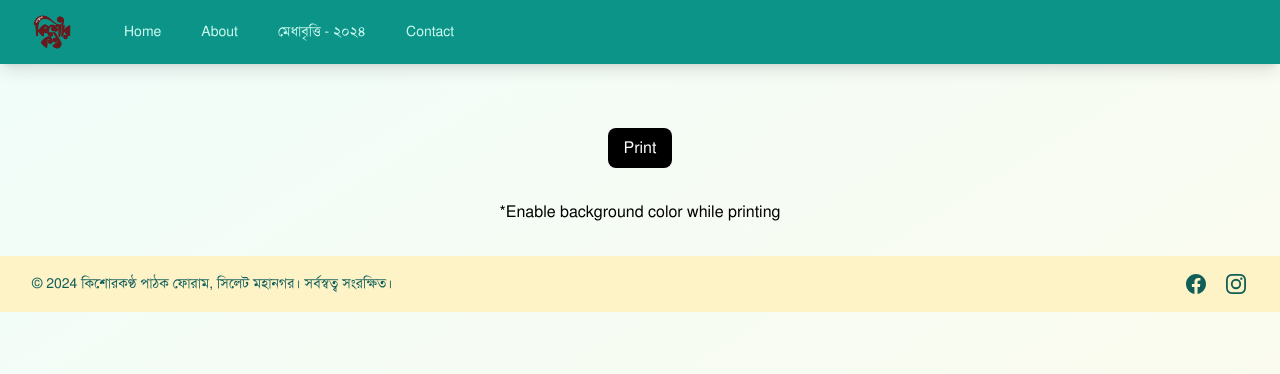
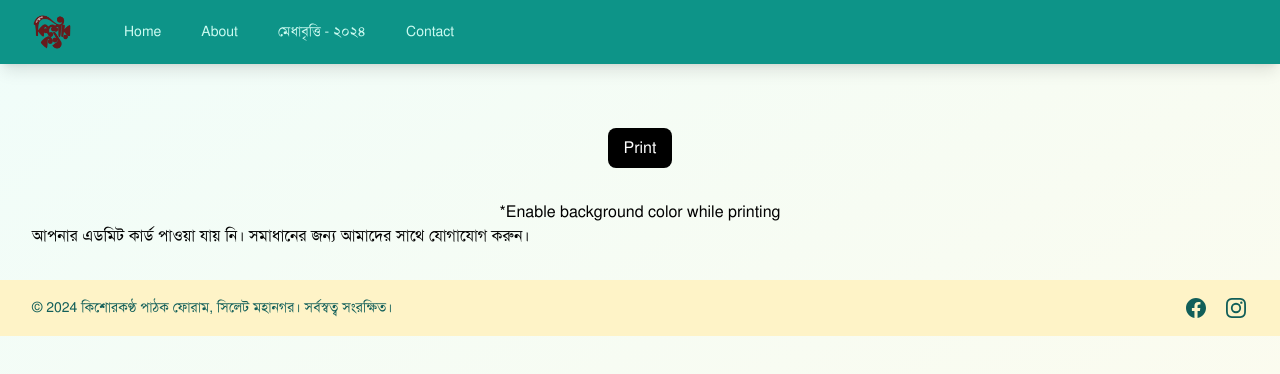
Before and after one commit to Mufassir-Chowdhury/kkrf, a SvelteKit app: page /admit/1 in a window 1280 px wide. Shown: the top 374 px of the page. Built offline with nearby package versions, Linux system fonts and the light colour scheme.

Commit message:
added error message

```diff
--- a/src/routes/admit/[roll]/AdmitCard.svelte
+++ b/src/routes/admit/[roll]/AdmitCard.svelte
@@ -213,6 +213,8 @@ let thana = {
       </div>
     </div>
 </div>
+{:else}
+আপনার এডমিট কার্ড পাওয়া যায় নি। সমাধানের জন্য আমাদের সাথে যোগাযোগ করুন।
 {/if}
 <style>
   .a4-page {
```
